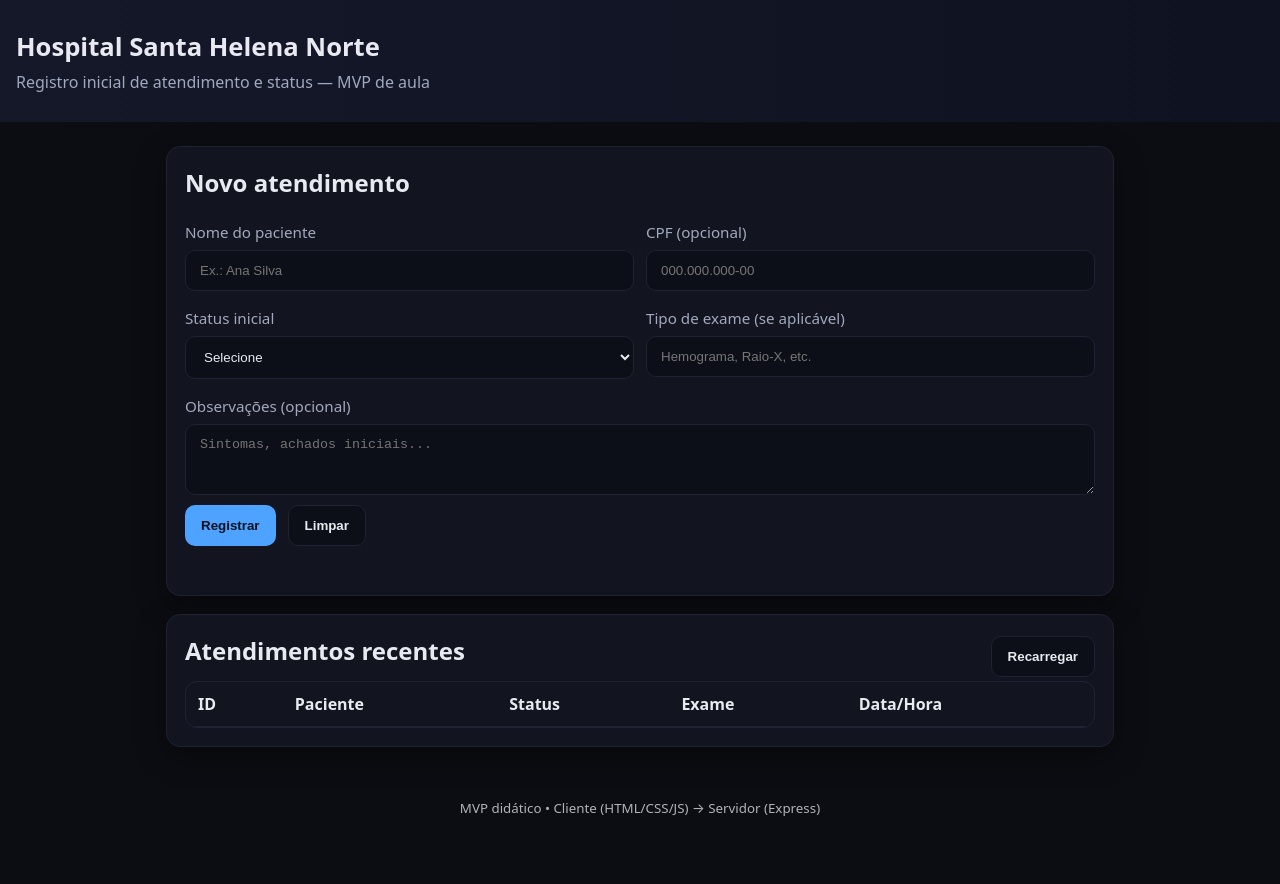
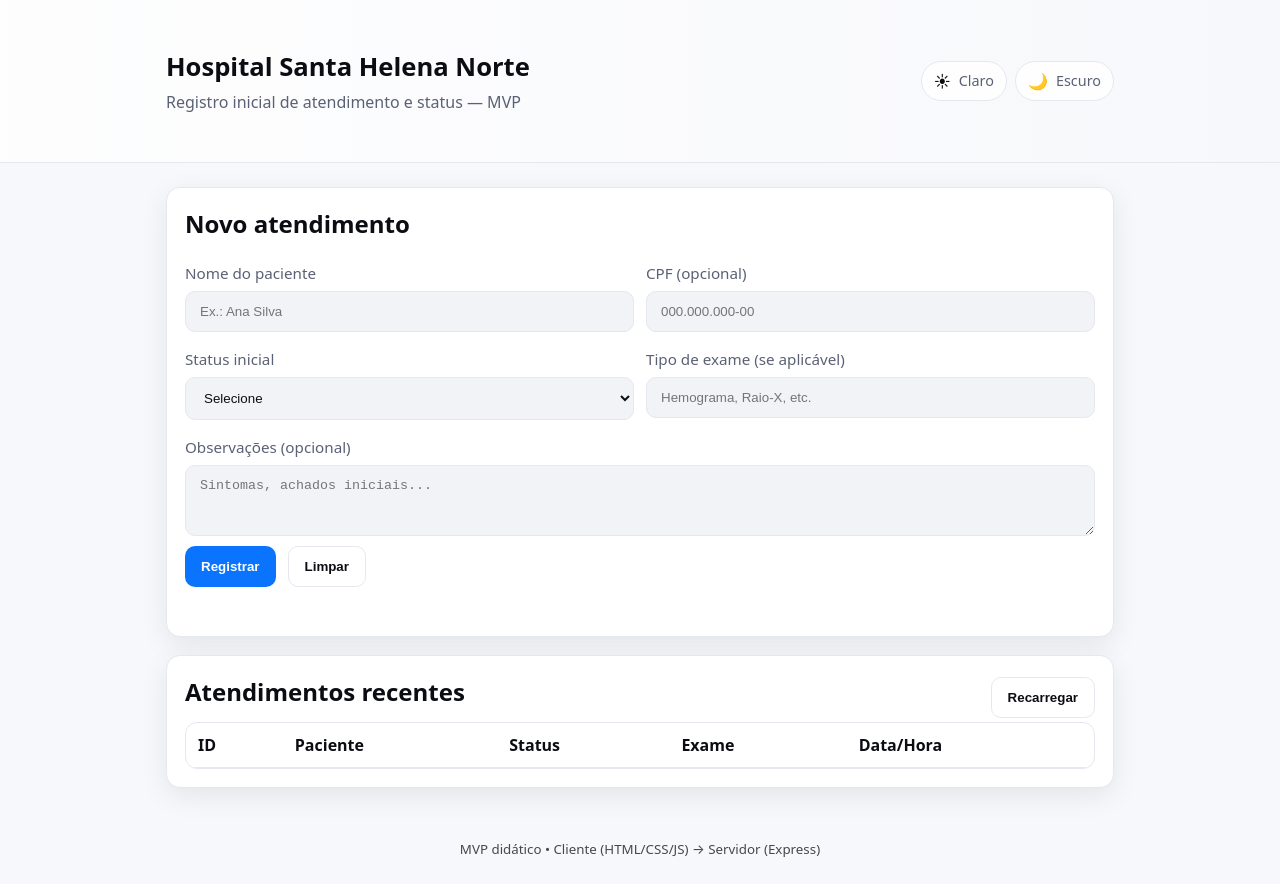
Before and after one commit to Guilh3rme/projeto-pep, a plain HTML site: page frontend/index.html in a window 1280 px wide. Before the commit the page ends 843 px from the top, so only its background shows below. Drawn offline with Linux system fonts and the light colour scheme.

Commit message:
second commit

```diff
--- a/frontend/index.html
+++ b/frontend/index.html
@@ -5,17 +5,44 @@
     <meta name="viewport" content="width=device-width, initial-scale=1" />
     <title>HSHN • Registro de Atendimento</title>
     <link rel="stylesheet" href="./styles/globals.css" />
+    <!-- CSP segura (externo apenas). Ajuste connect-src conforme porta da API. -->
     <meta
       http-equiv="Content-Security-Policy"
-      content="default-src 'self'; img-src 'self' data:; style-src 'self' 'unsafe-inline'; script-src 'self'; connect-src http://localhost:3000"
+      content="default-src 'self'; img-src 'self' data:; style-src 'self'; script-src 'self'; connect-src http://localhost:3000"
     />
   </head>
   <body>
+    <!-- Radios invisíveis controlam o tema (sem JS) -->
+    <input type="radio" name="theme" id="theme-light" hidden checked />
+    <input type="radio" name="theme" id="theme-dark" hidden />
+
     <header class="app-header">
-      <h1>Hospital Santa Helena Norte</h1>
-      <p class="subtitle">
-        Registro inicial de atendimento e status — MVP de aula
-      </p>
+      <div class="container between wrap">
+        <div>
+          <h1>Hospital Santa Helena Norte</h1>
+          <p class="subtitle">Registro inicial de atendimento e status — MVP</p>
+        </div>
+
+        <!-- Switch do tema -->
+        <div class="theme-switch">
+          <label
+            for="theme-light"
+            class="pill"
+            title="Tema claro"
+            aria-label="Tema claro"
+          >
+            <span class="icon">☀</span><span class="txt">Claro</span>
+          </label>
+          <label
+            for="theme-dark"
+            class="pill"
+            title="Tema escuro"
+            aria-label="Tema escuro"
+          >
+            <span class="icon">🌙</span><span class="txt">Escuro</span>
+          </label>
+        </div>
+      </div>
     </header>
 
     <main class="container">
--- a/frontend/styles/globals.css
+++ b/frontend/styles/globals.css
@@ -1,4 +1,19 @@
+/* ===== Sistema de temas (light default; dark via :has(#theme-dark:checked)) ===== */
 :root {
+  color-scheme: light;
+  --bg: #f7f8fb; /* fundo página */
+  --panel: #ffffff; /* cards */
+  --ink: #0b0d12; /* texto principal */
+  --muted: #5b6175; /* texto secundário */
+  --brand: #0b74ff; /* ação/realce */
+  --ok: #1f9e63;
+  --err: #d12f4a;
+  --border: #e6e8f0;
+  --shadow: 0 8px 28px rgba(10, 17, 33, 0.08);
+}
+
+html:has(#theme-dark:checked) {
+  color-scheme: dark;
   --bg: #0b0d12;
   --panel: #121520;
   --ink: #e8eaf1;
@@ -7,7 +22,10 @@
   --ok: #39d98a;
   --err: #ff5a7a;
   --border: #1e2233;
+  --shadow: 0 10px 30px rgba(0, 0, 0, 0.35);
 }
+
+/* ===== Resets e layout ===== */
 * {
   box-sizing: border-box;
 }
@@ -19,7 +37,8 @@ body {
   margin: 0;
   background: var(--bg);
   color: var(--ink);
-  font: 16px/1.5 system-ui, -apple-system, Segoe UI, Roboto;
+  font: 16px/1.5 system-ui, -apple-system, Segoe UI, Roboto, Inter, Arial;
+  transition: background 0.25s ease, color 0.25s ease;
 }
 
 .container {
@@ -27,9 +46,17 @@ body {
   margin: 24px auto;
   padding: 0 16px;
 }
+.wrap {
+  gap: 16px;
+}
 .app-header {
-  padding: 28px 16px;
-  background: linear-gradient(90deg, #141829, #0f1220);
+  padding: 24px 0;
+  background: linear-gradient(
+    90deg,
+    color-mix(in srgb, var(--panel) 80%, var(--bg) 20%),
+    var(--bg)
+  );
+  border-bottom: 1px solid var(--border);
 }
 .app-header h1 {
   margin: 0;
@@ -46,11 +73,13 @@ body {
   padding: 18px;
   border: 1px solid var(--border);
   border-radius: 14px;
-  box-shadow: 0 10px 30px rgba(0, 0, 0, 0.35);
+  box-shadow: var(--shadow);
+  transition: background 0.25s ease, border-color 0.25s ease;
 }
 .card-title {
   margin: 0 0 12px;
 }
+
 .field {
   display: flex;
   flex-direction: column;
@@ -64,19 +93,21 @@ body {
 .field input,
 .field textarea,
 .field select {
-  background: #0c0f18;
+  background: color-mix(in srgb, var(--bg) 98%, #000 2%);
   border: 1px solid var(--border);
   border-radius: 10px;
   color: var(--ink);
   padding: 12px 14px;
   outline: none;
+  transition: border-color 0.2s ease, background 0.2s ease;
 }
 .field input:focus,
 .field textarea:focus,
 .field select:focus {
-  border-color: #2a2f45;
-  box-shadow: 0 0 0 2px rgba(77, 163, 255, 0.15);
+  border-color: color-mix(in srgb, var(--brand) 40%, var(--border) 60%);
+  box-shadow: 0 0 0 3px color-mix(in srgb, var(--brand) 20%, transparent);
 }
+
 .grid-2 {
   display: grid;
   grid-template-columns: 1fr 1fr;
@@ -87,6 +118,7 @@ body {
     grid-template-columns: 1fr;
   }
 }
+
 .actions {
   display: flex;
   gap: 12px;
@@ -99,10 +131,14 @@ button {
   padding: 12px 16px;
   font-weight: 700;
   background: var(--brand);
-  color: #06121f;
+  color: #fff;
+  transition: filter 0.15s ease, opacity 0.15s ease;
+}
+button:hover {
+  filter: brightness(1.04);
 }
 button.ghost {
-  background: #0c0f18;
+  background: transparent;
   color: var(--ink);
   border: 1px solid var(--border);
 }
@@ -141,7 +177,7 @@ td {
   white-space: nowrap;
 }
 tbody tr:hover {
-  background: #0e1422;
+  background: color-mix(in srgb, var(--panel) 90%, var(--bg) 10%);
 }
 
 .between {
@@ -154,3 +190,34 @@ tbody tr:hover {
   text-align: center;
   padding: 24px 0;
 }
+
+/* ===== Switch do tema ===== */
+.theme-switch {
+  display: flex;
+  gap: 8px;
+  align-items: center;
+}
+.pill {
+  display: inline-flex;
+  align-items: center;
+  gap: 8px;
+  padding: 8px 12px;
+  border-radius: 999px;
+  border: 1px solid var(--border);
+  background: color-mix(in srgb, var(--panel) 85%, var(--bg) 15%);
+  color: var(--ink);
+  user-select: none;
+  cursor: pointer;
+  transition: background 0.2s ease, border-color 0.2s ease;
+}
+.pill:hover {
+  border-color: color-mix(in srgb, var(--brand) 30%, var(--border) 70%);
+}
+.pill .icon {
+  font-size: 1rem;
+  line-height: 1;
+}
+.pill .txt {
+  font-size: 0.9rem;
+  color: var(--muted);
+}
```
